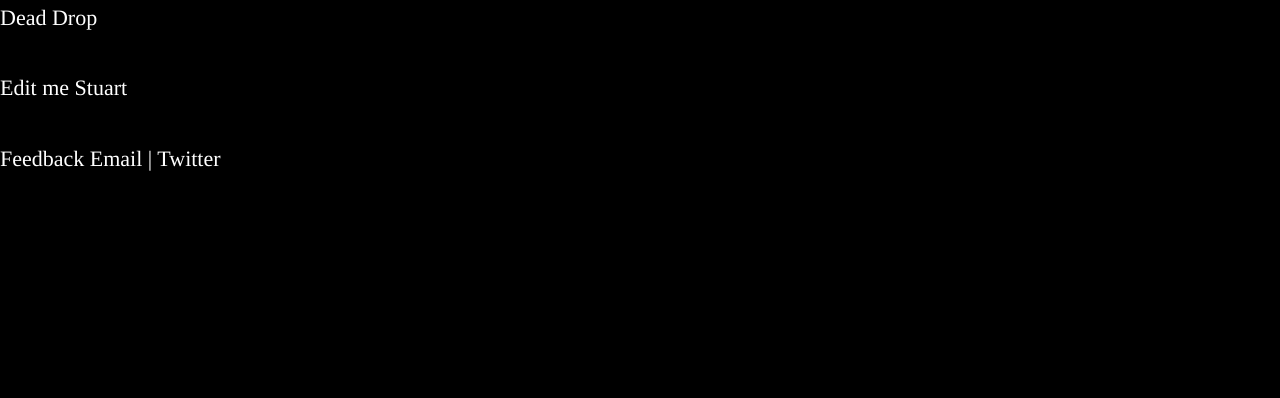
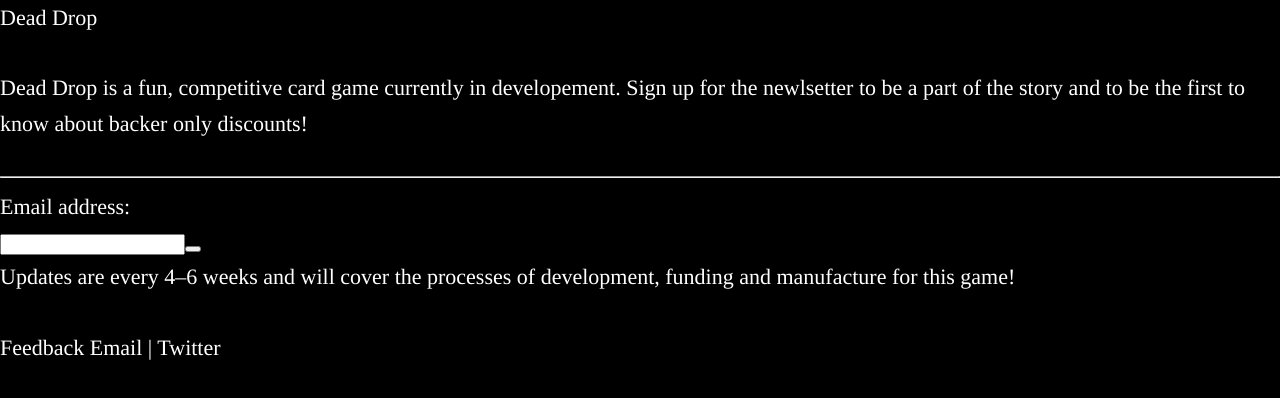
Before and after one commit to agpreynolds/DeadDrop, a React (Create React App) app: page / in a window 1280 px wide. Shown: the top 398 px of the page. Built offline with nearby package versions, Linux system fonts and the light colour scheme.

Commit message:
Add markup for subscribe component

```diff
--- a/src/Subscribe.js
+++ b/src/Subscribe.js
@@ -3,7 +3,22 @@ import React, { Component } from 'react';
 class Subscribe extends Component {
   render() {
     return (
-        <p>Edit me Stuart</p>
+        <div class="subscribe">
+	        	<p class="subscribe-info">Dead Drop is a fun, competitive card game currently in developement. Sign up for the newlsetter to be a part of the story and to be the first to know about backer only discounts!</p>
+
+			<hr />
+
+	        <form class="subscribe-form">
+	        		<label for="email">Email address:</label><br />
+
+		        <div class="input-group input-group--email">
+		        		<input type="email" name="email" />
+					<button type="submit" value="submit" aria-label="Submit" class="input-group__button"></button>
+				</div>
+
+				<p class="update-info sans small">Updates are every 4–6 weeks and will cover the processes of development, funding and manufacture for this game!</p>
+	        </form>
+	    </div>
     );
   }
 }
```
